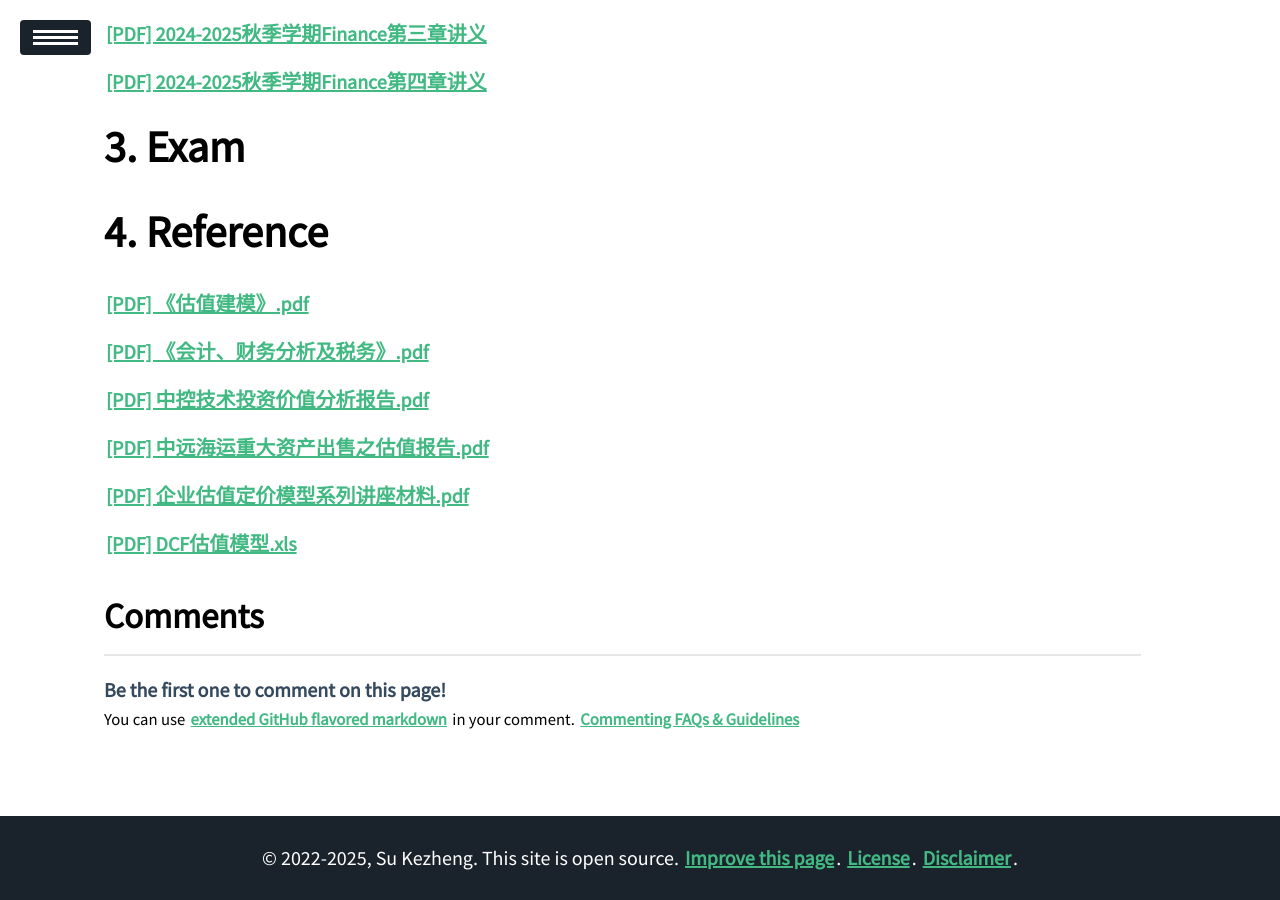
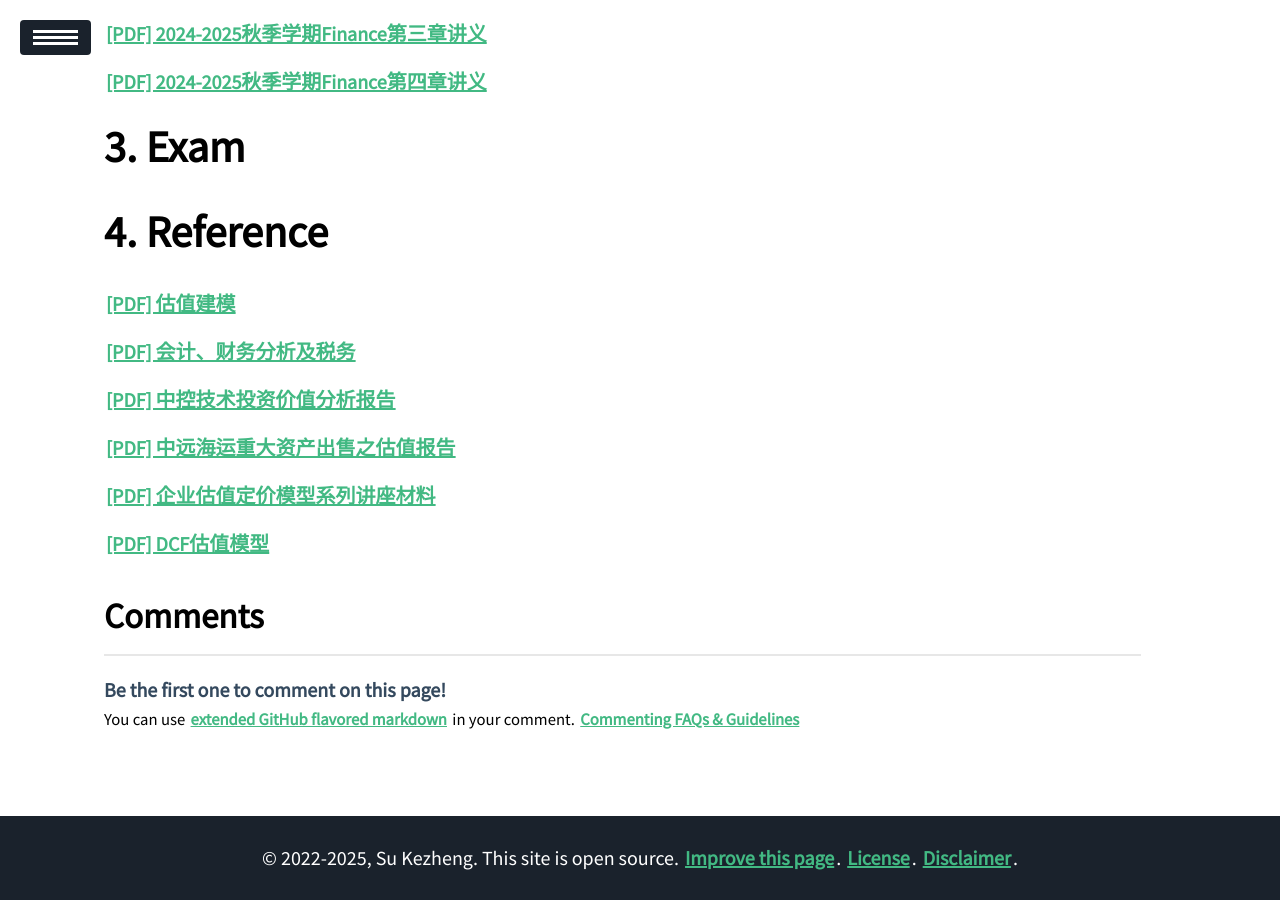
Before and after one commit to ssskz/ssskz.github.io, a Jekyll site: the page built from _posts/2024-12-31-Finance.md, in a window 1280 px wide and 900 px high, scrolled down 702 px. Built offline with Jekyll 4.4.1, drawn with Linux system fonts in a browser that asks for light colours; our own code applies the rules of GitHub Pages for plain Markdown files; a script that is not in the unit is left out.

Commit message:
1
Signed-off-by: ssskz <12497590+ssskz@user.noreply.gitee.com>

```diff
--- a/_posts/2024-12-31-Finance.md
+++ b/_posts/2024-12-31-Finance.md
@@ -30,14 +30,14 @@ description: Sharing of learning materials (homework and exams) about **Finance*
 
 # Reference
 
-<p><a href="https://ssskz.github.io/materials/Finance/《估值建模》-第1-3章.pdf" target="_blank">[PDF] 《估值建模》.pdf </a></p>
+<p><a href="https://ssskz.github.io/materials/Finance/《估值建模》-第1-3章.pdf" target="_blank">[PDF] 估值建模 </a></p>
 
-<p><a href="https://ssskz.github.io/materials/Finance/《会计、财务分析及税务》（60页）.pdf" target="_blank">[PDF] 《会计、财务分析及税务》.pdf </a></p>
+<p><a href="https://ssskz.github.io/materials/Finance/《会计、财务分析及税务》（60页）.pdf" target="_blank">[PDF] 会计、财务分析及税务 </a></p>
 
-<p><a href="https://ssskz.github.io/materials/Finance/中控技术投资价值分析报告.pdf" target="_blank">[PDF] 中控技术投资价值分析报告.pdf </a></p>
+<p><a href="https://ssskz.github.io/materials/Finance/中控技术投资价值分析报告.pdf" target="_blank">[PDF] 中控技术投资价值分析报告 </a></p>
 
-<p><a href="https://ssskz.github.io/materials/Finance/中远海运重大资产出售之估值报告.pdf" target="_blank">[PDF] 中远海运重大资产出售之估值报告.pdf </a></p>
+<p><a href="https://ssskz.github.io/materials/Finance/中远海运重大资产出售之估值报告.pdf" target="_blank">[PDF] 中远海运重大资产出售之估值报告 </a></p>
 
-<p><a href="https://ssskz.github.io/materials/Finance/企业估值定价模型系列讲座材料（共四讲）.pdf" target="_blank">[PDF] 企业估值定价模型系列讲座材料.pdf </a></p>
+<p><a href="https://ssskz.github.io/materials/Finance/企业估值定价模型系列讲座材料（共四讲）.pdf" target="_blank">[PDF] 企业估值定价模型系列讲座材料 </a></p>
 
-<p><a href="https://ssskz.github.io/materials/Finance/DCF估值模型.xls" target="_blank">[PDF] DCF估值模型.xls </a></p>
+<p><a href="https://ssskz.github.io/materials/Finance/DCF估值模型.xls" target="_blank">[PDF] DCF估值模型 </a></p>
```
